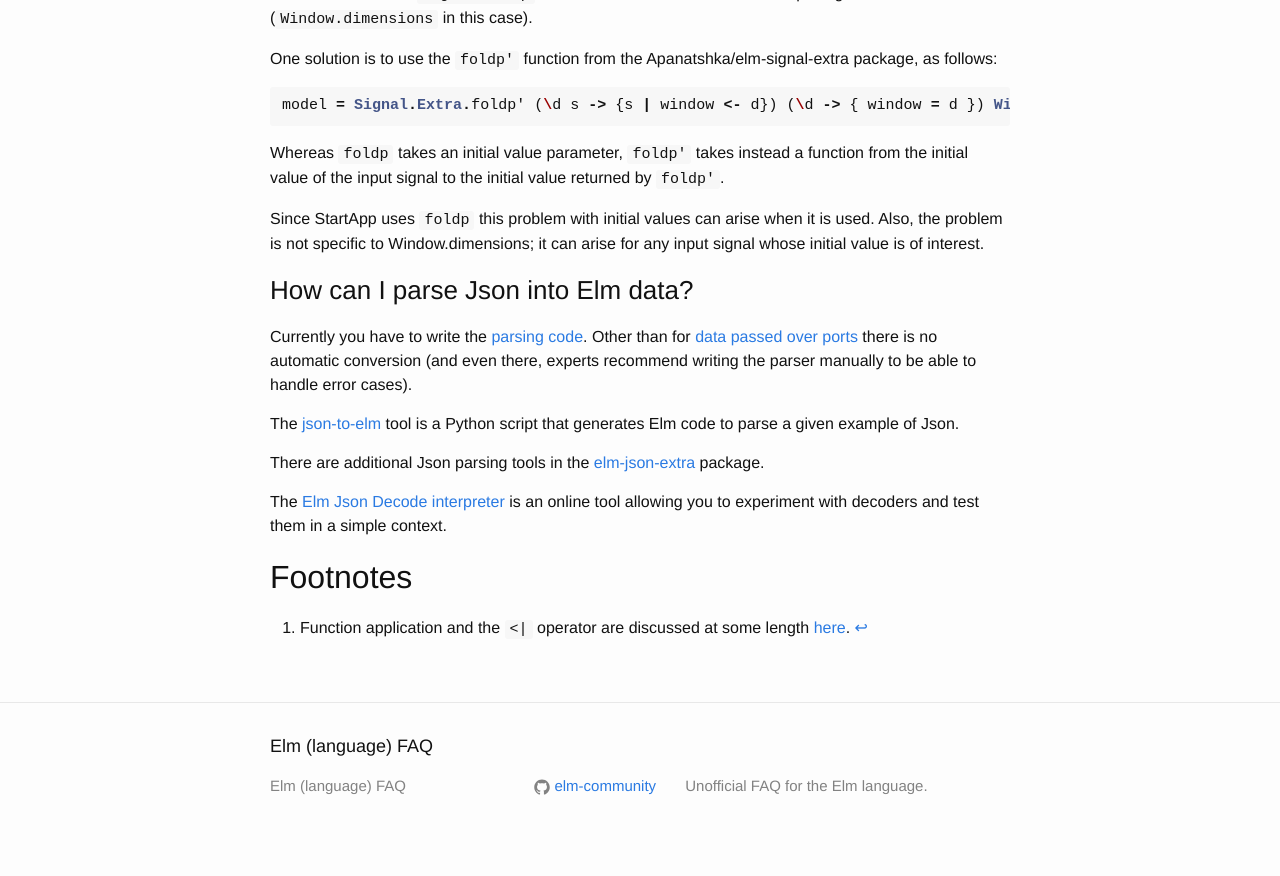
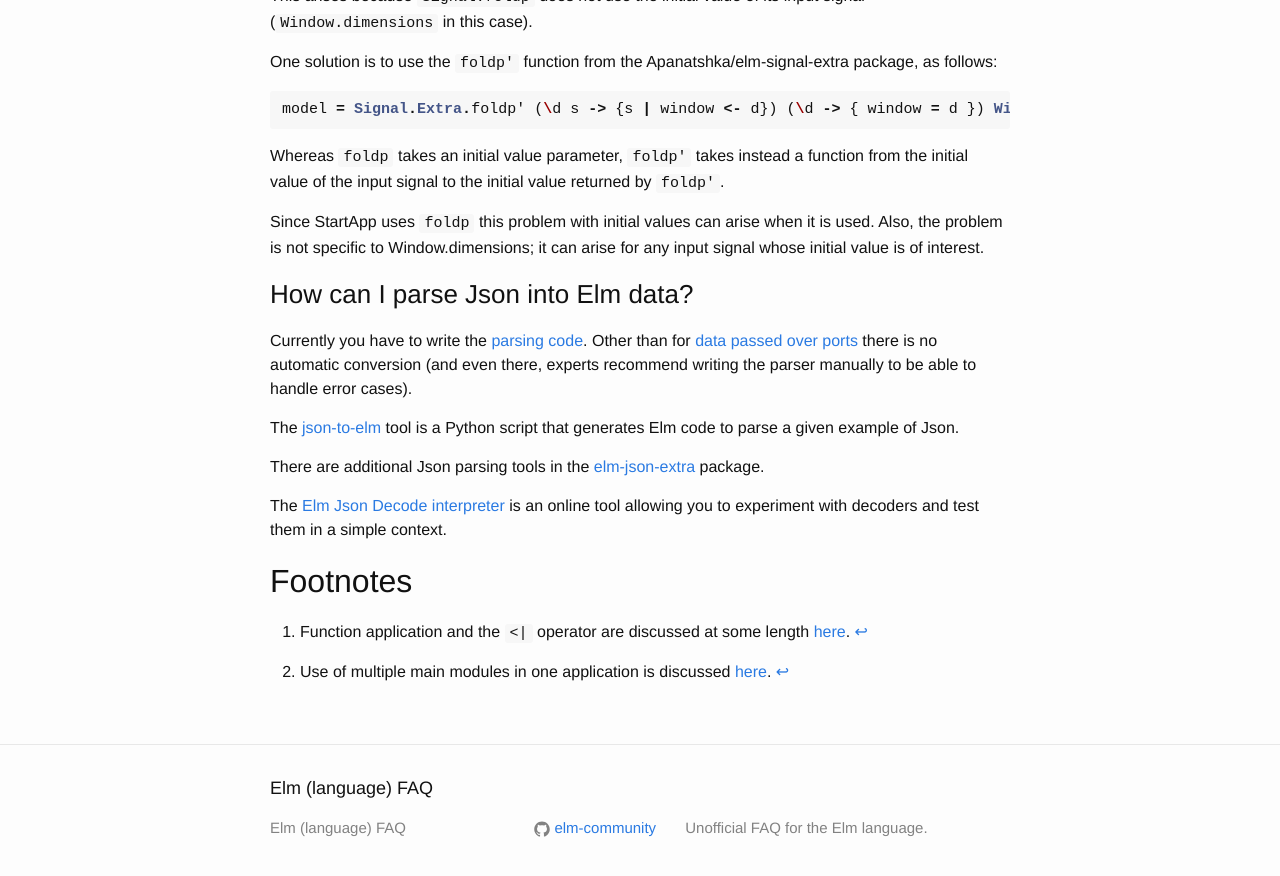
Before and after one commit to gunnarahlberg/elm-faq, a Jekyll site: the page built from index.md, in a window 1280 px wide and 900 px high, scrolled down 4453 px. Shown: the top 876 px of the window. Built offline with Jekyll 4.4.1, drawn with Linux system fonts in a browser that asks for light colours.

Commit message:
Reformat a bit to use footnotes.

```diff
--- a/index.md
+++ b/index.md
@@ -73,6 +73,8 @@
 
 It has lower precedence than function application expressed by adjacency (e.g. `sqrt x`) and is righ-associative, and so it can be used instead of parentheses to group function arguments. For example, `a b ( c d )` is the same as `a b <| c d`, and `f ( g ( h x ) ) )` can be written as `f <| g <| h x`.  More concretely, `max 3 (sqrt x)` can be written as `max 3 <| sqrt x`. [^application]
 
+[^application]: Function application and the `<|` operator are discussed at some length [here](https://groups.google.com/d/msg/elm-discuss/-PLj_eamKVQ/Zzo7iNx2FgAJ).
+
 Note: The `<|` operator is essentially the same as `$` in Haskell.
 
 ### What are the Elm operator precedences and associativities?
@@ -98,10 +100,11 @@
 
 ### How can I use multiple Elm programs on the same page?
 
-You can compile multiple modules into a single elm.js and then instantiate whatever module you need on the appropriate div.
-[\[ref\]](https://groups.google.com/d/msg/elm-discuss/eEJgNnl99ps/keWXnn1KCwAJ).
+You can compile multiple modules into a single elm.js and then instantiate whatever module you need on the appropriate div. [^multipleModules]
 
     elm-make A.elm B.elm --output elm.js
+
+[^multipleModules]: Use of multiple main modules in one application is discussed [here](https://groups.google.com/d/msg/elm-discuss/eEJgNnl99ps/keWXnn1KCwAJ).
 
 ### Why doesn't the Elm compiler find the Native code in a module that I cloned from github?
 
```
Also changed, not shown: other parts of index.md (+0 -2 lines).
